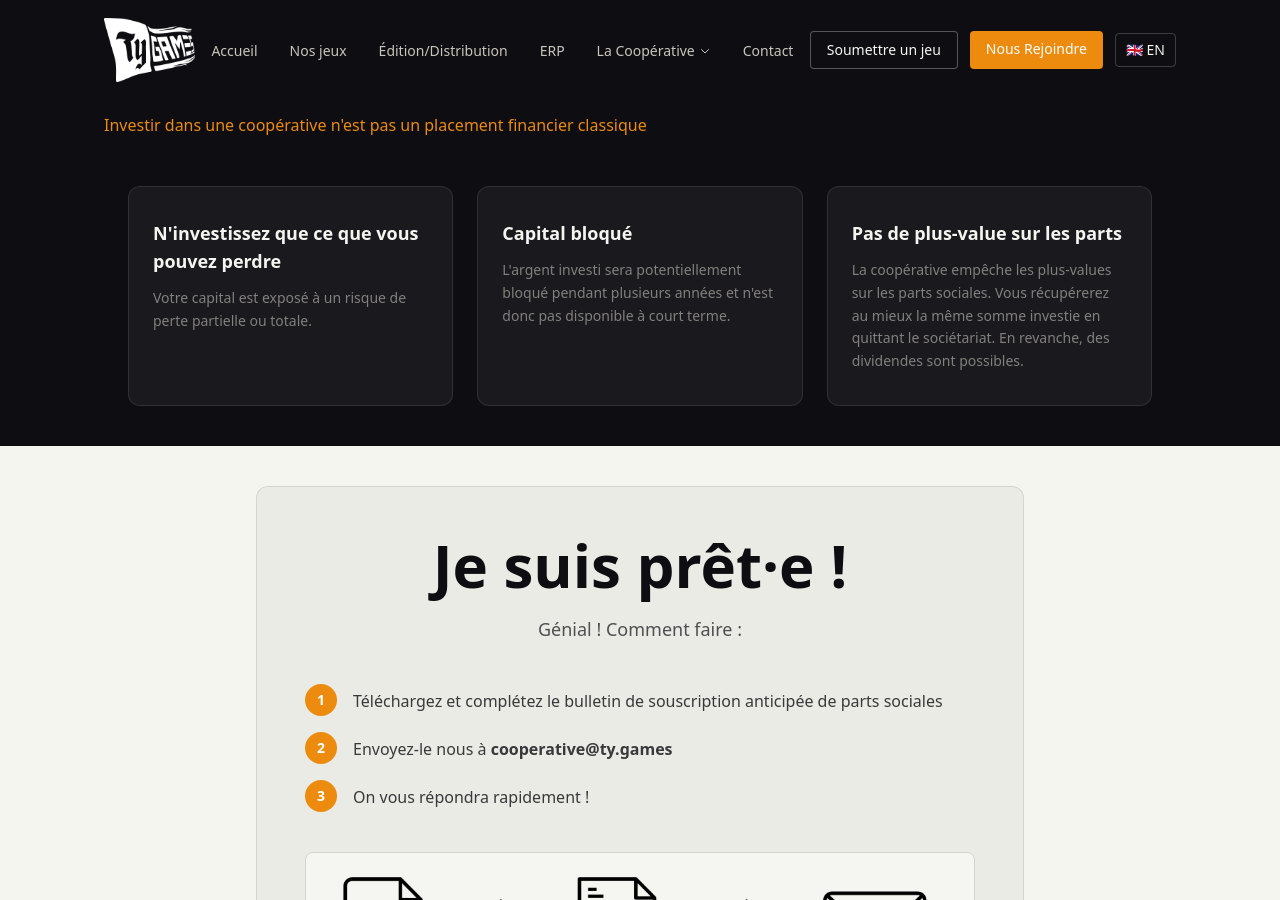
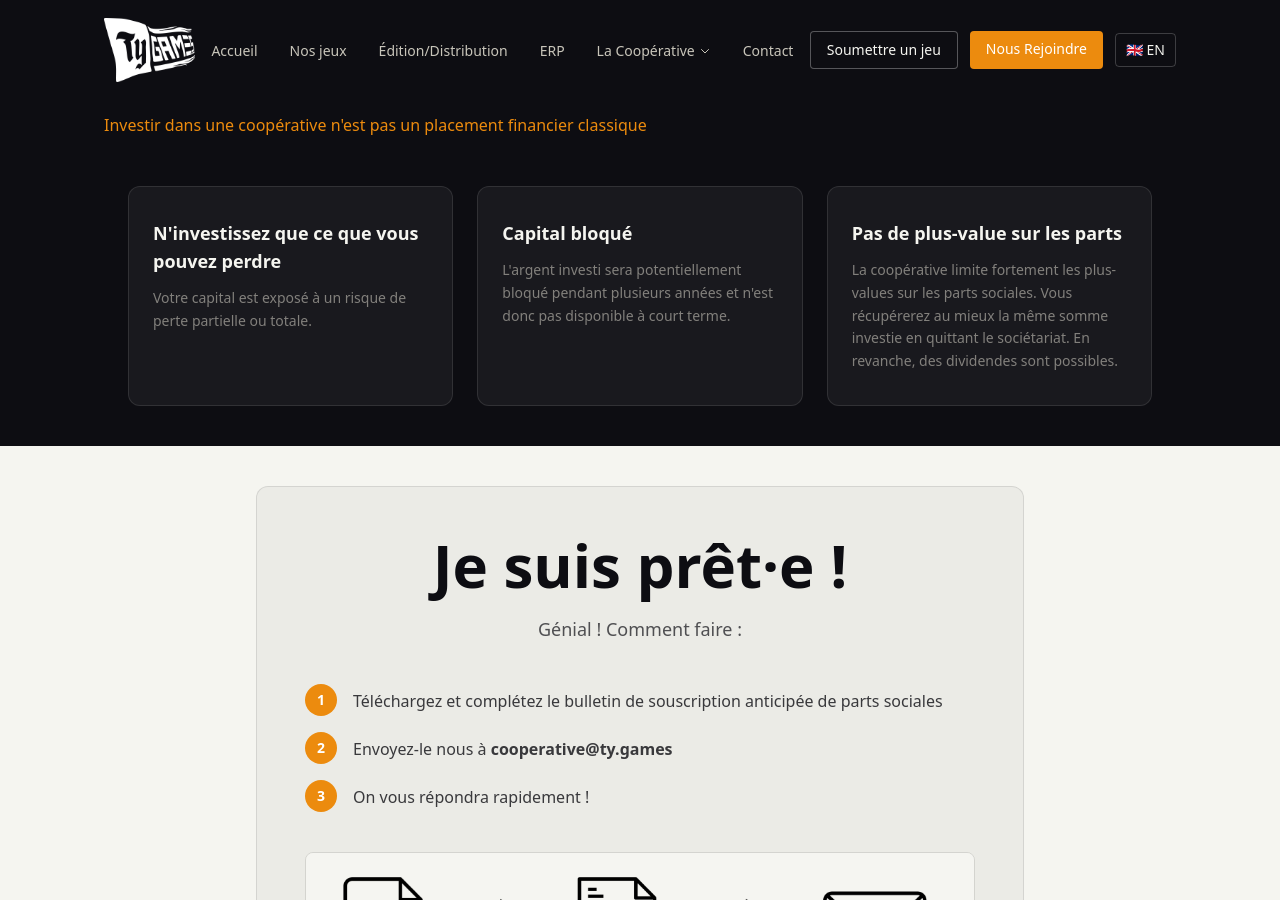
Before and after one commit to tygamesbzh/tygamesbzh.github.io, a Jekyll site: the page built from _pages_fr/invest.md, in a window 1280 px wide and 900 px high, scrolled down 953 px. Built offline with Jekyll 4.4.1, drawn with Linux system fonts in a browser that asks for light colours.

Commit message:
Tweak invest

```diff
--- a/_pages_fr/invest.md
+++ b/_pages_fr/invest.md
@@ -33,7 +33,7 @@ reminders:
     - heading: "Capital bloqué"
       body: "L'argent investi sera potentiellement bloqué pendant plusieurs années et n'est donc pas disponible à court terme."
     - heading: "Pas de plus-value sur les parts"
-      body: "La coopérative empêche les plus-values sur les parts sociales. Vous récupérerez au mieux la même somme investie en quittant le sociétariat. En revanche, des dividendes sont possibles."
+      body: "La coopérative limite fortement les plus-values sur les parts sociales. Vous récupérerez au mieux la même somme investie en quittant le sociétariat. En revanche, des dividendes sont possibles."
 subscribe:
   heading: "Je suis prêt·e !"
   intro: "Génial ! Comment faire :"
```
